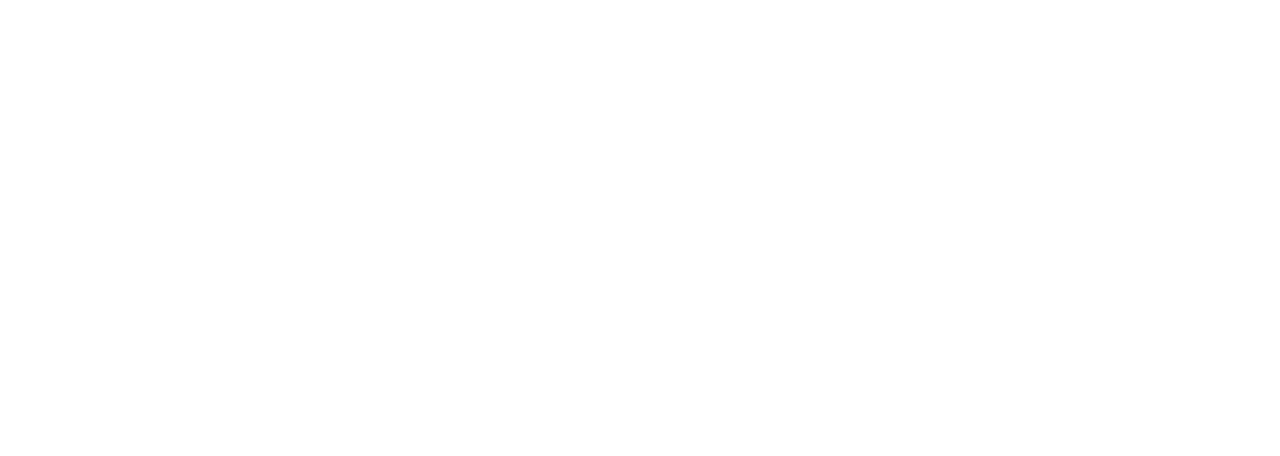
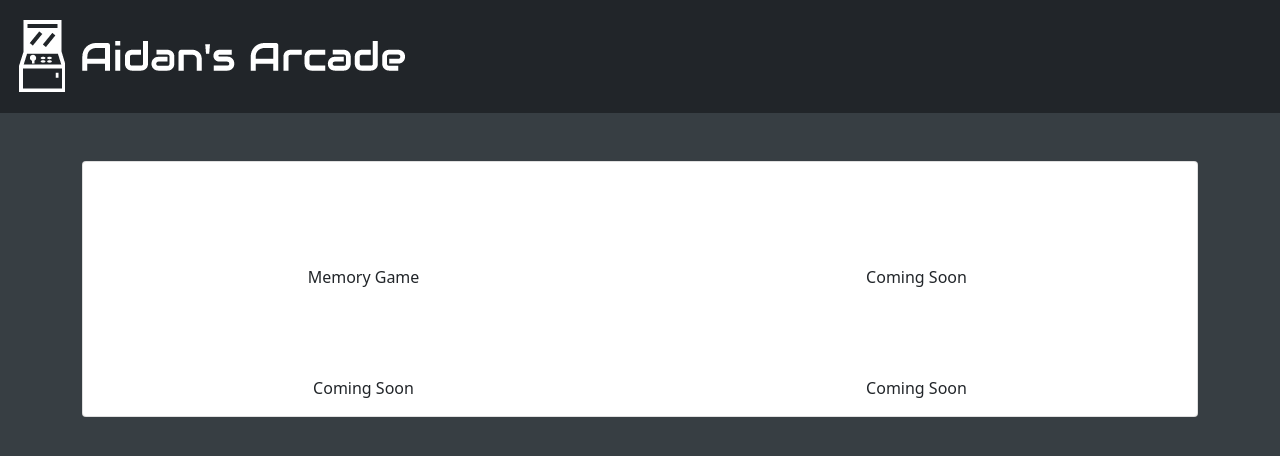
Before and after one commit to AlienatedSoftware/Aidans-Arcade, a plain HTML site: page index.html in a window 1280 px wide. Drawn offline with nearby package versions, Linux system fonts and the light colour scheme.

Commit message:
added index.html template

```diff
--- a/assets/css/style.css
+++ b/assets/css/style.css
@@ -0,0 +1,10 @@
+* {
+    margin: 0;
+    padding: 0;
+}
+
+/*--Colours--*/
+
+.background {
+    background-color: #373E43;
+}
--- a/index.html
+++ b/index.html
@@ -10,9 +10,56 @@
     <link rel="stylesheet" href="assets/css/style.css" type="text/css">
     <script src="assets/js/memory.js" charset="utf-8"></script>
 </head>
-<body>
+<body class="background">
 
+    <!--Navigation Bar-->
+    <nav class="navbar navbar-dark bg-dark">
+        <div class="container-fluid">
+          <a class="navbar-brand" href="index.html">
+            <img src="assets/images/logo/aidans-arcade-nav.png" alt="aidan's arcade" width="400" height="87" class="img-fluid">
+          </a>
+        </div>
+      </nav>
 
+    <!--Landing Page-->
+    <div class="container mt-5">
+        <div class="card text-center mt-3">
+            <div class="card-body">
+                <!--Game Selection-->
+                <div class="row">
+                    <div class="col">
+                        <a href="memory.html">
+                            <img src="assets/images/logo/aidans-arcade-nav.png" alt="Place Holder clickable img">
+                        </a>
+                        <br>
+                        Memory Game
+                    </div>
+                    <div class="col">
+                        <a href="#">
+                            <img src="assets/images/logo/aidans-arcade-nav.png" alt="Place Holder clickable img">
+                        </a>
+                        <br>
+                        Coming Soon
+                    </div>
+                    <div class="w-100"></div>
+                    <div class="col">
+                        <a href="#">
+                            <img src="assets/images/logo/aidans-arcade-nav.png" alt="Place Holder clickable img">
+                        </a>
+                        <br>
+                        Coming Soon
+                    </div>
+                    <div class="col">
+                        <a href="#">
+                            <img src="assets/images/logo/aidans-arcade-nav.png" alt="Place Holder clickable img">
+                        </a>
+                        <br>
+                        Coming Soon
+                    </div>
+                  </div>
+            </div>
+        </div>
+    </div>
 
     <script src="https://cdn.jsdelivr.net/npm/bootstrap@5.0.1/dist/js/bootstrap.bundle.min.js" integrity="sha384-gtEjrD/SeCtmISkJkNUaaKMoLD0//ElJ19smozuHV6z3Iehds+3Ulb9Bn9Plx0x4" crossorigin="anonymous"></script>
 </body>
```
Also changed, not shown: assets/images/logo/aidans-arcade-nav.png (added).
